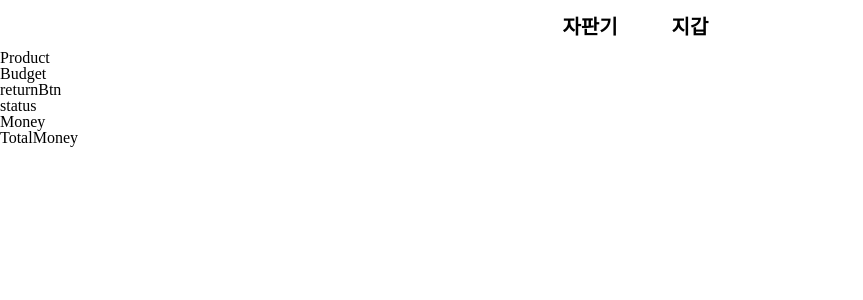
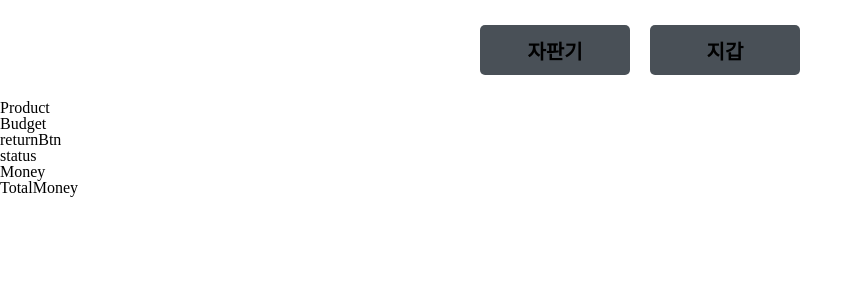
Before and after one commit to codesquad-members-2022/fe-vm, a React (Create React App) app in the folder vending-machine/: page / in a window 1280 px wide. Shown: the top 300 px of the page, without its empty margins (0-863 px from the left). Built offline with nearby package versions, Linux system fonts and the light colour scheme.

Commit message:
Design : Nav 스타일링 적용
버튼 호버시 색상 밝아지게  구현
버튼  클릭시 색상 어두워지게 구현

```diff
--- a/vending-machine/src/components/Nav.js
+++ b/vending-machine/src/components/Nav.js
@@ -13,14 +13,23 @@ const NavBtns = styled.div`
   display: flex;
   align-items: center;
   justify-content: center;
+  gap: 20px;
+  height: 100px;
 `;
 const VendingMachineBtn = styled.button`
-  width: 100px;
+  width: 150px;
   height: 50px;
   border: none;
-  background: none;
+  border-radius: 5px;
+  background: ${({ theme }) => theme.colors.gray};
   font-weight: bold;
   font-size: 20px;
+  &:hover {
+    background: ${({ theme }) => theme.colors.lightGray};
+  }
+  &:active {
+    background: ${({ theme }) => theme.colors.darkGray};
+  }
 `;
 const WalletBtn = styled(VendingMachineBtn)``;
 export default Nav;
```
